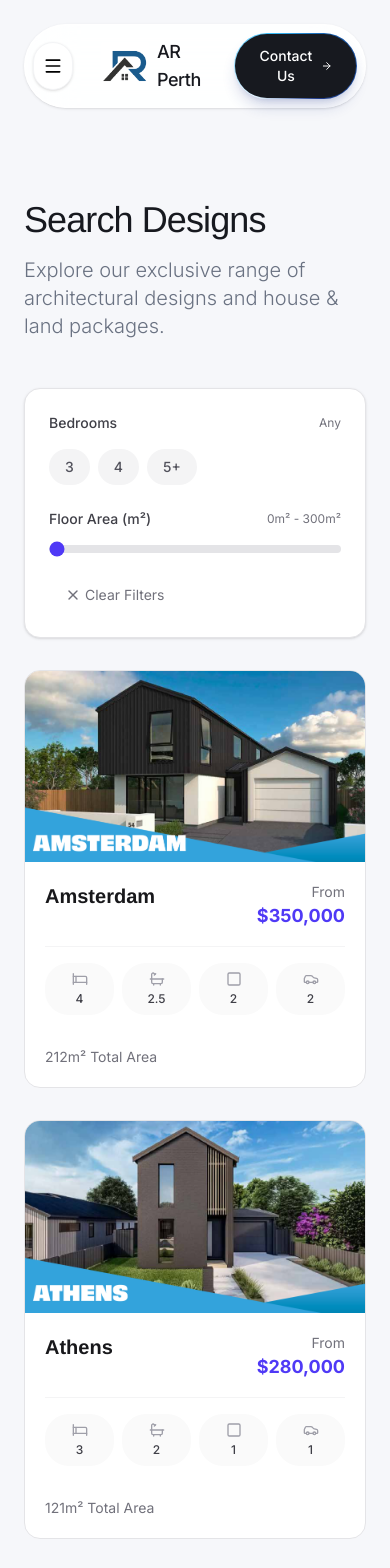
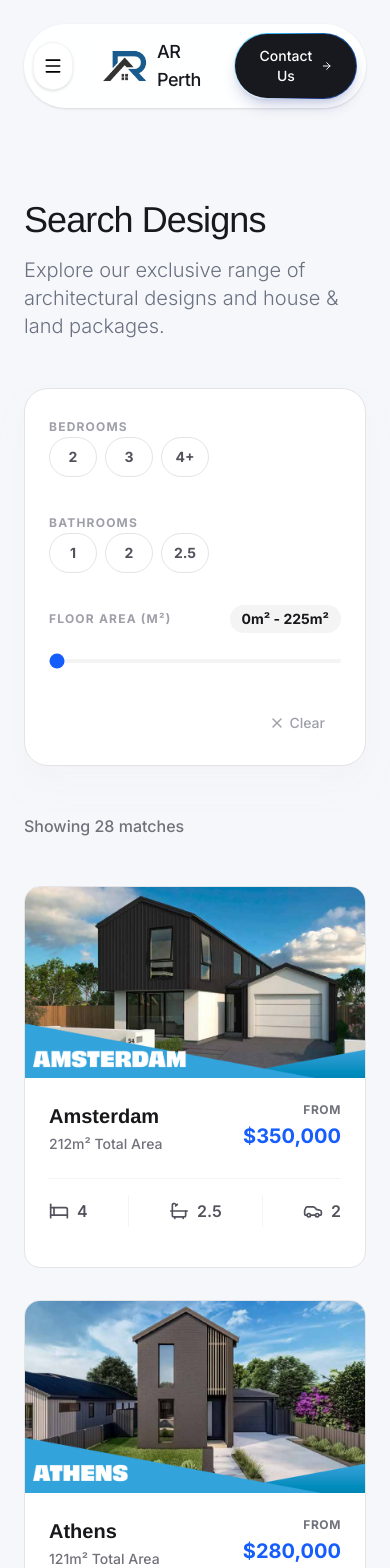
Before and after one commit to Skyfz/ar-perth, a Next.js app: page /venture-plans in a window 390 px wide. Shown: the top 1568 px of the page. Built offline with nearby package versions, Linux system fonts and the light colour scheme.

Commit message:
error_fix_commit

```diff
--- a/app/venture-plans/page.tsx
+++ b/app/venture-plans/page.tsx
@@ -8,14 +8,21 @@ import { DefaultLayout } from "@/components/DefaultLayout";
 
 export default function VenturePlansPage() {
     const [filters, setFilters] = useState({
-        minBeds: 0,
+        beds: 0,
+        baths: 0,
         minArea: 0,
-        maxArea: 300,
+        maxArea: 225,
     });
 
     const filteredHouses = useMemo(() => {
         return ventureHouses.filter((house) => {
-            if (house.specs.beds < filters.minBeds) return false;
+            if (filters.beds === 4) {
+                if (house.specs.beds < 4) return false;
+            } else if (filters.beds > 0) {
+                if (house.specs.beds !== filters.beds) return false;
+            }
+
+            if (filters.baths > 0 && house.specs.baths !== filters.baths) return false;
             if (house.floorArea && (house.floorArea < filters.minArea || house.floorArea > filters.maxArea)) return false;
             return true;
         });
@@ -26,7 +33,7 @@ export default function VenturePlansPage() {
     };
 
     const resetFilters = () => {
-        setFilters({ minBeds: 0, minArea: 0, maxArea: 300 });
+        setFilters({ beds: 0, baths: 0, minArea: 0, maxArea: 225 });
     };
 
     return (
@@ -48,8 +55,12 @@ export default function VenturePlansPage() {
                         filters={{ ...filters, maxBeds: 5 }}
                         onFilterChange={handleFilterChange}
                         resetFilters={resetFilters}
-                        areaRange={[100, 300]}
+                        areaRange={[113, 225]}
                     />
+
+                    <p className="text-zinc-500 font-medium">
+                        Showing {filteredHouses.length} match{filteredHouses.length !== 1 ? "es" : ""}
+                    </p>
 
                     {/* Gallery Grid */}
                     <div className="grid grid-cols-1 md:grid-cols-2 lg:grid-cols-3 gap-8">
--- a/components/venture-plans/FilterBar.tsx
+++ b/components/venture-plans/FilterBar.tsx
@@ -1,77 +1,111 @@
 "use client";
 
-import { X } from "lucide-react";
+import { X, Search } from "lucide-react";
+import { useState } from "react";
 
 interface FilterBarProps {
     filters: {
-        minBeds: number;
+        beds: number;
         maxBeds: number;
+        baths: number;
         minArea: number;
         maxArea: number;
     };
     onFilterChange: (key: string, value: any) => void;
     resetFilters: () => void;
-    areaRange: [number, number]; // [min, max] available in data
+    areaRange: [number, number];
 }
 
 export function FilterBar({ filters, onFilterChange, resetFilters, areaRange }: FilterBarProps) {
     return (
-        <div className="flex flex-col lg:flex-row gap-6 p-6 rounded-2xl bg-white dark:bg-zinc-900 border border-zinc-200 dark:border-zinc-800 shadow-sm mb-8">
-            <div className="flex-1 space-y-4">
-                <div className="flex justify-between items-center">
-                    <label className="text-sm font-medium text-zinc-700 dark:text-zinc-300">Bedrooms</label>
-                    <span className="text-xs text-zinc-500">
-                        {filters.minBeds === 0 ? "Any" : `${filters.minBeds}+ Beds`}
-                    </span>
-                </div>
+        <div className="p-6 rounded-3xl bg-white dark:bg-black border border-zinc-200 dark:border-zinc-800 shadow-xl shadow-zinc-100/50 dark:shadow-none mb-12">
+            <div className="flex flex-col lg:flex-row gap-8 items-center">
+
+                {/* Bedrooms */}
+                <div className="w-full lg:w-auto space-y-3">
+                    <label className="text-xs font-bold text-zinc-400 uppercase tracking-widest">Bedrooms</label>
                     <div className="flex gap-2">
-                    {[3, 4, 5].map((bedCount) => (
+                        {[2, 3, 4].map((bedCount) => (
                             <button
                                 key={bedCount}
-                            onClick={() => onFilterChange("minBeds", filters.minBeds === bedCount ? 0 : bedCount)}
+                                onClick={() => onFilterChange("beds", filters.beds === bedCount ? 0 : bedCount)}
                                 className={`
-                 font-medium text-sm px-4 py-2 rounded-lg transition-all
-                 ${filters.minBeds === bedCount
-                                    ? "bg-indigo-600 text-white shadow-md shadow-indigo-200 dark:shadow-none"
-                                    : "bg-zinc-100 dark:bg-zinc-800 text-zinc-600 dark:text-zinc-300 hover:bg-zinc-200 dark:hover:bg-zinc-700"}
+                                    min-w-[3rem] h-10 flex items-center justify-center font-bold text-sm rounded-full transition-all duration-200 border
+                                    ${filters.beds === bedCount
+                                        ? "bg-blue-600 border-blue-600 text-white shadow-lg shadow-blue-200/50 dark:shadow-none"
+                                        : "bg-white dark:bg-zinc-900 border-zinc-200 dark:border-zinc-800 text-zinc-600 dark:text-zinc-400 hover:border-blue-300 dark:hover:border-blue-700"}
                                 `}
                             >
-                            {bedCount}{bedCount === 5 ? "+" : ""}
+                                {bedCount}{bedCount === 4 ? "+" : ""}
                             </button>
                         ))}
                     </div>
                 </div>
 
-            <div className="w-px bg-zinc-200 dark:bg-zinc-800 hidden lg:block" />
+                <div className="w-px h-12 bg-zinc-100 dark:bg-zinc-800 hidden lg:block" />
 
-            <div className="flex-1 space-y-4">
+                {/* Bathrooms */}
+                <div className="w-full lg:w-auto space-y-3">
+                    <label className="text-xs font-bold text-zinc-400 uppercase tracking-widest">Bathrooms</label>
+                    <div className="flex gap-2">
+                        {[1, 2, 2.5].map((bathCount) => (
+                            <button
+                                key={bathCount}
+                                onClick={() => onFilterChange("baths", filters.baths === bathCount ? 0 : bathCount)}
+                                className={`
+                                    min-w-[3rem] h-10 flex items-center justify-center font-bold text-sm rounded-full transition-all duration-200 border
+                                    ${filters.baths === bathCount
+                                        ? "bg-blue-600 border-blue-600 text-white shadow-lg shadow-blue-200/50 dark:shadow-none"
+                                        : "bg-white dark:bg-zinc-900 border-zinc-200 dark:border-zinc-800 text-zinc-600 dark:text-zinc-400 hover:border-blue-300 dark:hover:border-blue-700"}
+                                `}
+                            >
+                                {bathCount}
+                            </button>
+                        ))}
+                    </div>
+                </div>
+
+                <div className="w-px h-12 bg-zinc-100 dark:bg-zinc-800 hidden lg:block" />
+
+                {/* Area Slider */}
+                <div className="flex-1 w-full space-y-4">
                     <div className="flex justify-between items-center">
-                    <label className="text-sm font-medium text-zinc-700 dark:text-zinc-300">Floor Area (m²)</label>
-                    <span className="text-xs text-zinc-500">
-                        {filters.minArea}m² - {filters.maxArea}m²
+                        <label className="text-xs font-bold text-zinc-400 uppercase tracking-widest">Floor Area (m²)</label>
+                        <span className="text-sm font-bold text-zinc-900 dark:text-white bg-zinc-100 dark:bg-zinc-800 px-3 py-1 rounded-full">
+                            {filters.minArea}m² - {areaRange[1]}m²
                         </span>
                     </div>
+                    <div className="relative w-full h-6 flex items-center">
+                        {/* Track Background */}
+                        <div className="absolute w-full h-1 bg-zinc-100 dark:bg-zinc-800 rounded-lg pointer-events-none" />
 
-                {/* Simple Range Inputs for now if Slider component isn't guaranteed to be fully compatible blindly */}
-                <div className="flex items-center gap-4">
+                        {/* Active Track (Filled) */}
+                        <div
+                            className="absolute h-1 bg-blue-600 rounded-l-lg pointer-events-none"
+                            style={{
+                                width: `${((Math.max(filters.minArea, areaRange[0]) - areaRange[0]) / (areaRange[1] - areaRange[0])) * 100}%`
+                            }}
+                        />
+
                         <input
                             type="range"
                             min={areaRange[0]}
                             max={areaRange[1]}
-                        value={filters.minArea}
+                            value={Math.max(filters.minArea, areaRange[0])}
                             onChange={(e) => onFilterChange("minArea", parseInt(e.target.value))}
-                        className="w-full h-2 bg-zinc-200 rounded-lg appearance-none cursor-pointer dark:bg-zinc-700 accent-indigo-600"
+                            className="absolute w-full h-1 bg-transparent appearance-none cursor-pointer accent-blue-600 z-10"
                         />
                     </div>
                 </div>
 
-            <div className="flex items-end">
+                <div className="w-full lg:w-auto flex justify-end">
                     <button
                         onClick={resetFilters}
-                    className="flex items-center text-sm text-zinc-500 hover:text-red-500 transition-colors px-4 py-2"
+                        className="flex items-center text-sm font-medium text-zinc-400 hover:text-red-500 transition-colors px-4 py-2"
                     >
-                    <X className="w-4 h-4 mr-1" /> Clear Filters
+                        <X className="w-4 h-4 mr-1" /> Clear
                     </button>
+                </div>
             </div>
         </div>
     );
--- a/components/venture-plans/HouseCard.tsx
+++ b/components/venture-plans/HouseCard.tsx
@@ -20,50 +20,40 @@ export function HouseCard({ house }: HouseCardProps) {
                     src={house.imageUrl}
                     alt={house.name}
                     fill
-                    className="object-cover transition-transform duration-500 group-hover:scale-105"
+                    className="object-cover transition-transform duration-700 group-hover:scale-110"
                 />
-                <div className="absolute inset-0 bg-gradient-to-t from-black/60 to-transparent opacity-0 group-hover:opacity-100 transition-opacity duration-300" />
-
-                <div className="absolute bottom-4 left-4 right-4 translate-y-4 opacity-0 group-hover:translate-y-0 group-hover:opacity-100 transition-all duration-300">
-                    <span className="inline-flex items-center text-sm font-medium text-white">
-                        View Details <ArrowRight className="ml-2 h-4 w-4" />
-                    </span>
-                </div>
+                <div className="absolute inset-0 bg-gradient-to-t from-black/20 to-transparent opacity-0 group-hover:opacity-100 transition-opacity duration-500" />
             </div>
 
-            <div className="p-5">
-                <div className="flex justify-between items-start mb-4">
-                    <h3 className="text-xl font-bold text-zinc-900 dark:text-white font-heading">{house.name}</h3>
-                    <div className="flex flex-col items-end">
-                        <span className="text-sm text-zinc-500 dark:text-zinc-400">From</span>
-                        <span className="text-lg font-bold text-indigo-600 dark:text-indigo-400">
+            <div className="p-6">
+                <div className="flex justify-between items-start mb-6">
+                    <div>
+                        <h3 className="text-xl font-bold text-zinc-900 dark:text-white font-heading">{house.name}</h3>
+                        <p className="text-sm font-medium text-zinc-500 mt-1">{house.floorArea}m² Total Area</p>
+                    </div>
+                    <div className="text-right">
+                        <span className="block text-xs uppercase tracking-wider text-zinc-500 font-bold mb-1">From</span>
+                        <span className="block text-xl font-bold text-blue-600 dark:text-blue-400">
                             ${house.startingPrice.toLocaleString()}
                         </span>
                     </div>
                 </div>
 
-                <div className="grid grid-cols-4 gap-2 py-4 border-t border-zinc-100 dark:border-zinc-800">
-                    <div className="flex flex-col items-center justify-center p-2 rounded-lg bg-zinc-50 dark:bg-zinc-800/50">
-                        <Bed className="h-4 w-4 text-zinc-400 mb-1" />
-                        <span className="text-xs font-medium text-zinc-700 dark:text-zinc-300">{house.specs.beds}</span>
+                <div className="flex items-center justify-between py-4 border-t border-zinc-100 dark:border-zinc-800">
+                    <div className="flex items-center space-x-2 text-zinc-600 dark:text-zinc-400">
+                        <Bed className="w-5 h-5" />
+                        <span className="font-semibold">{house.specs.beds}</span>
                     </div>
-                    <div className="flex flex-col items-center justify-center p-2 rounded-lg bg-zinc-50 dark:bg-zinc-800/50">
-                        <Bath className="h-4 w-4 text-zinc-400 mb-1" />
-                        <span className="text-xs font-medium text-zinc-700 dark:text-zinc-300">{house.specs.baths}</span>
+                    <div className="w-px h-8 bg-zinc-100 dark:bg-zinc-800" />
+                    <div className="flex items-center space-x-2 text-zinc-600 dark:text-zinc-400">
+                        <Bath className="w-5 h-5" />
+                        <span className="font-semibold">{house.specs.baths}</span>
                     </div>
-                    {/* Living areas often don't have a standard icon, using Square or Armchair if available, falling back to basic layout */}
-                    <div className="flex flex-col items-center justify-center p-2 rounded-lg bg-zinc-50 dark:bg-zinc-800/50">
-                        <Square className="h-4 w-4 text-zinc-400 mb-1" />
-                        <span className="text-xs font-medium text-zinc-700 dark:text-zinc-300">{house.specs.living}</span>
+                    <div className="w-px h-8 bg-zinc-100 dark:bg-zinc-800" />
+                    <div className="flex items-center space-x-2 text-zinc-600 dark:text-zinc-400">
+                        <Car className="w-5 h-5" />
+                        <span className="font-semibold">{house.specs.garages}</span>
                     </div>
-                    <div className="flex flex-col items-center justify-center p-2 rounded-lg bg-zinc-50 dark:bg-zinc-800/50">
-                        <Car className="h-4 w-4 text-zinc-400 mb-1" />
-                        <span className="text-xs font-medium text-zinc-700 dark:text-zinc-300">{house.specs.garages}</span>
-                    </div>
-                </div>
-
-                <div className="mt-4 flex items-center justify-between text-sm text-zinc-500 dark:text-zinc-400">
-                    <span>{house.floorArea}m² Total Area</span>
                 </div>
             </div>
         </Link>
```
Also changed, not shown: app/house/[id]/page.tsx (+49 -33 lines). Lines whose indentation alone changed are shown as unchanged.
